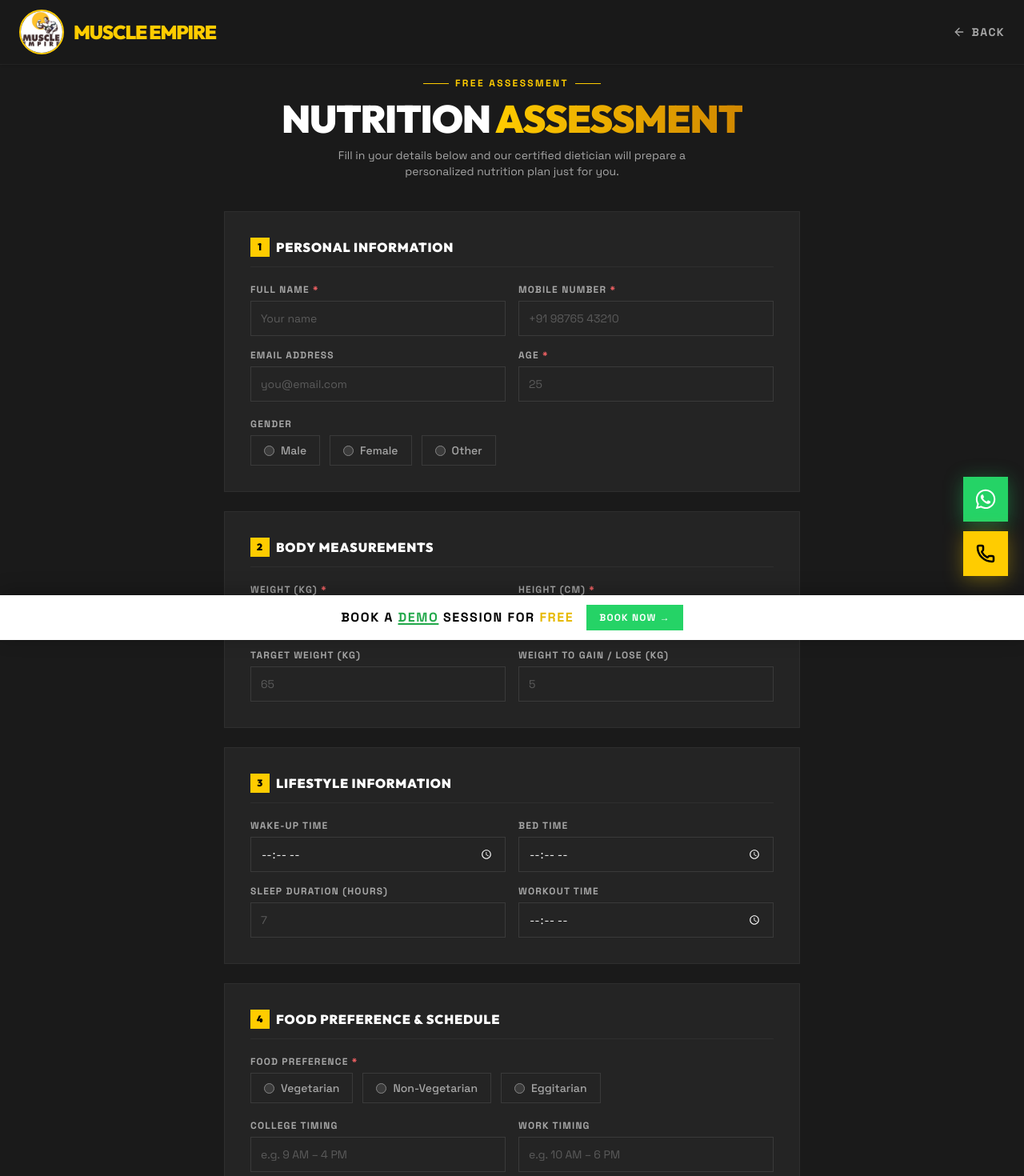
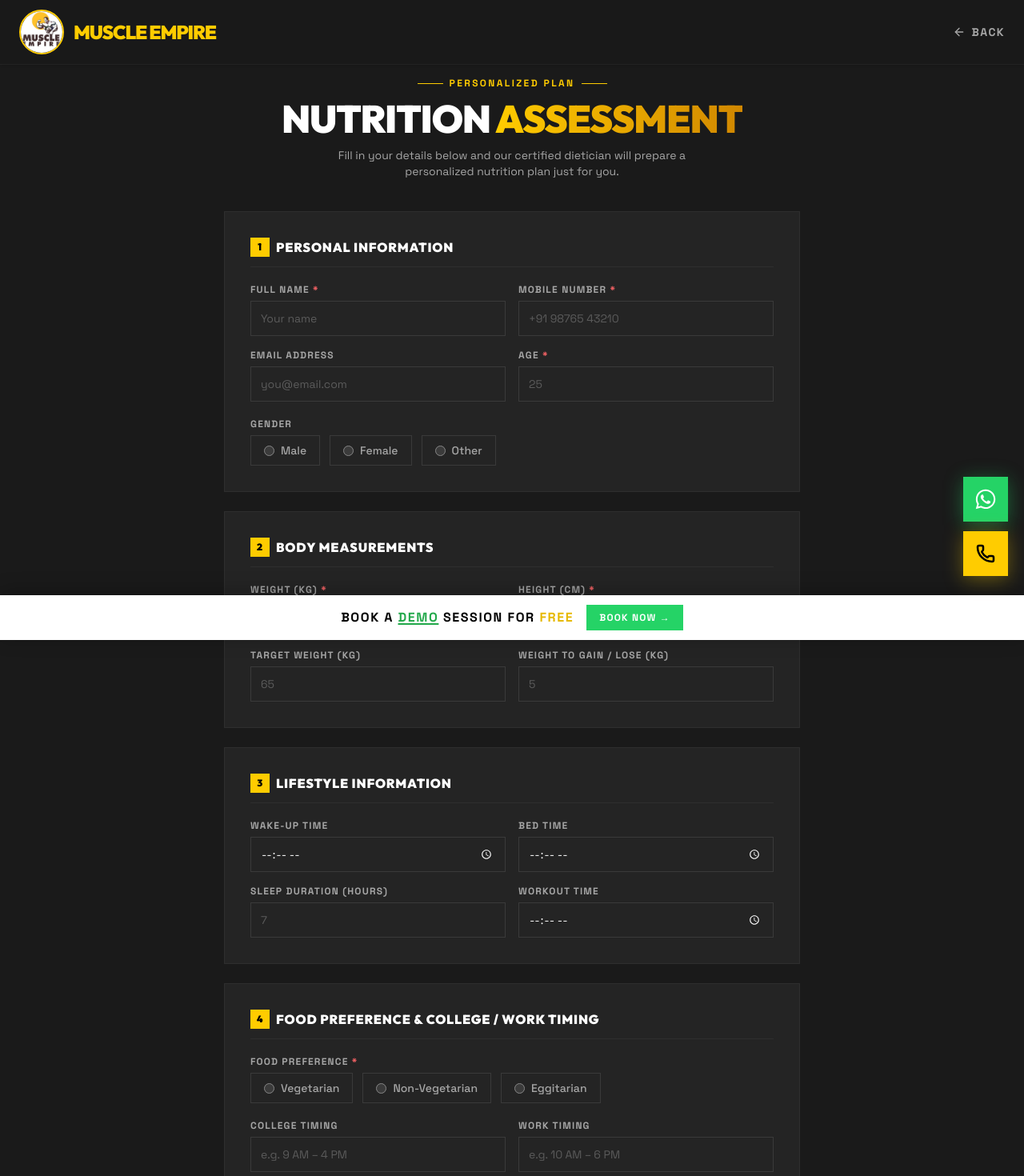
Before and after one commit to kinjal-webdev/muscle-empire, a React (Vite) app: page /nutrition in a window 1280 px wide. Shown: the top 1470 px of the page at 80% size. Built offline with nearby package versions, Linux system fonts and the light colour scheme.

Commit message:
fix: remove Free label, rename section to College/Work Timing

```diff
--- a/src/pages/NutritionAssessment.tsx
+++ b/src/pages/NutritionAssessment.tsx
@@ -177,7 +177,7 @@ ${form.remarks || "None"}`
           <div className="mb-10 text-center">
             <p className="text-primary font-bold uppercase tracking-[0.2em] text-xs mb-3 flex items-center justify-center gap-2">
               <span className="w-8 h-px bg-primary inline-block" />
-              Free Assessment
+              Personalized Plan
               <span className="w-8 h-px bg-primary inline-block" />
             </p>
             <h1 className="text-3xl md:text-5xl font-black uppercase tracking-tight mb-3">
@@ -308,7 +308,7 @@ ${form.remarks || "None"}`
             <motion.div initial={{ opacity: 0, y: 20 }} whileInView={{ opacity: 1, y: 0 }} viewport={{ once: true }} className={sectionCls}>
               <h2 className="text-white font-black uppercase tracking-wider text-base border-b border-border pb-3 flex items-center gap-2">
                 <span className="w-6 h-6 bg-primary text-black text-xs font-black flex items-center justify-center shrink-0">4</span>
-                Food Preference & Schedule
+                Food Preference & College / Work Timing
               </h2>
 
               <div>
```
